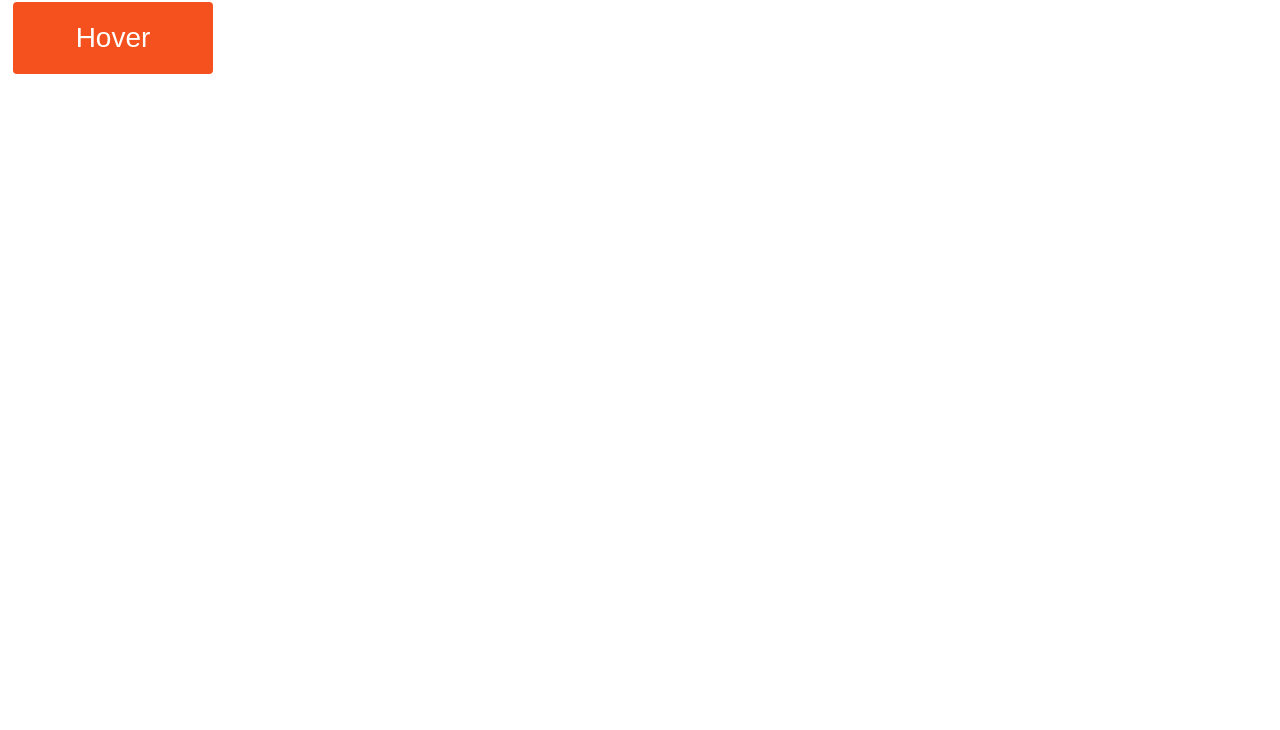
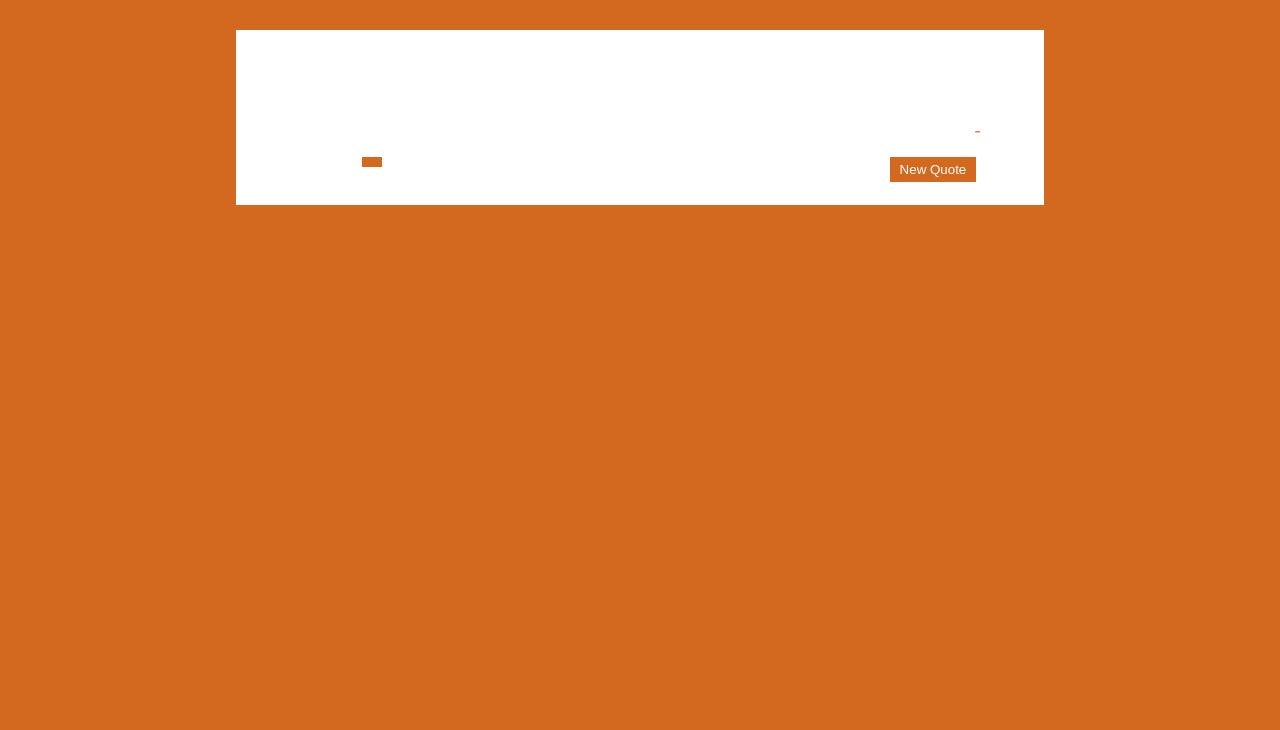
Before and after one commit to edinkolasinac/nit-kurs, a plain HTML site: page index.html in a window 1280 px wide. Shown: the part 70-800 px from the top of the page. Drawn offline with Linux system fonts and the light colour scheme.

Commit message:
radnom tweet

```diff
--- a/index.html
+++ b/index.html
@@ -1,63 +1,35 @@
 <!DOCTYPE html>
 <html lang="en">
+
 <head>
   <meta charset="UTF-8">
   <meta http-equiv="X-UA-Compatible" content="IE=edge">
-  <meta name="viewport" content="width=
+  <meta name="viewport" content="width=device-width, initial-scale=1.0">
+  <title>Document</title>
+  <link rel="stylesheet" href="style.css">
+</head>
 
+<body>
 
+  <h1>Random Quote Generator</h1>
+  <div class="white-box">
+    <div class="quote">
+      <i class="fa fa-quote-left fa-3x"></i>
+      <p class="random-quote"> <span id="text"></span></p>
+    </div>
+    <div class="random-author">- <span id="author"></span>
+    </div>
+    <div class="buttons">
 
-  , initial-scale=1.0">
-  <title>Document</title>
-</head>
-<body>
-  <style>
-    .button {
-      display: inline-block;
-      border-radius: 4px;
-      background-color: #f4511e;
-      border: none;
-      color: #FFFFFF;
-      text-align: center;
-      font-size: 28px;
-      padding: 20px;
-      width: 200px;
-      transition: all 0.5s;
-      cursor: pointer;
-      margin: 5px;
-    }
+      <a id="tweet" href="https://twitter.com/elonmusk" title="Tweet this!"><button class="button"><i
+            class="fa fa-twitter"></i></button></a>
+      <script src="main.js"></script>
+      <div class="new-quote-button">
+        <button class="button" id="new-quote"> New Quote
+      </div>
+    </div>
+  </div>
+</body>
 
-    .button span {
-      cursor: pointer;
-      display: inline-block;
-      position: relative;
-      transition: 0.5s;
-    }
-
-    .button span:after {
-      content: '\00bb';
-      position: absolute;
-      opacity: 0;
-      top: 0;
-      right: -20px;
-      transition: 0.5s;
-    }
-
-    .button:hover span {
-      padding-right: 25px;
-    }
-
-    .button:hover span:after {
-      opacity: 1;
-      right: 0;
-    }
-    </style>
-    </head>
-    <body>
-
-    <h2>Animated Button</h2>
-
-    <button class="button" style="vertical-align:middle"><span>Hover </span></button>
-
-</body>
 </html>
+<!--fixat izvor 5.12-->
--- /dev/null
+++ b/main.js
@@ -0,0 +1,33 @@
+var randomQuote = "";
+var randomAuthor = "";
+
+function getQuote() {
+  $.ajax({
+      url: "https://api.forismatic.com/api/1.0/?method=getQuote&lang=en&format=jsonp&jsonp=?",
+      method: "GET",
+      dataType: "jsonp",
+      success: function(request) {
+        randomQuote = request.quoteText;
+        randomAuthor = request.quoteAuthor;
+        $('#text').html(randomQuote);
+        if (randomAuthor === "")        { randomAuthor="Unknown";
+        }    $('#author').html(randomAuthor);
+ },
+      error: function(xhr, status, error)
+{
+    $('#quoteText').text('Not sure what happened there! Click again to generate a new quote!');
+        $('#quoteAuthor').text('Click Below!');
+}
+  });
+}
+
+
+$(document).ready(function() {
+    $("#new-quote").click(function() {
+      getQuote();
+    });
+   $("#tweet").click(function(){
+    var url="https://twitter.com/intent/tweet?text=\"" + randomQuote + "\" -" + randomAuthor;
+$("#tweet").attr('href', url);
+window.open(url);});
+  });
--- a/style.css
+++ b/style.css
@@ -1,53 +1,45 @@
-<!DOCTYPE html>
-<html>
-<head>
-<style>
-.button {
-  display: inline-block;
-  border-radius: 4px;
-  background-color: #f4511e;
-  border: none;
-  color: #FFFFFF;
+@import  url(https://fonts.googleapis.com/css?family=Montserrat:400,700);
+h1 {
   text-align: center;
-  font-size: 28px;
-  padding: 20px;
-  width: 200px;
-  transition: all 0.5s;
-  cursor: pointer;
-  margin: 5px;
+}
+body {
+  background-color: #D2691E;
+  color: white;
+  font-family: 'Montserrat', sans-serif;
+  font-weight:400;
+}
+.white-box {
+  background-color: #FFFFFF;
+  color: #D2691E;
+  margin: 40px 18%;
+  padding: 5% 5% 5% 10%;
+  font-family: 'Montserrat', sans-serif;
+  font-weight:300;
 }
 
-.button span {
-  cursor: pointer;
-  display: inline-block;
-  position: relative;
-  transition: 0.5s;
+.random-quote {
+  font-size: 1.5em;
+  text-align: center;
+  font-weight: 500;
 }
-
-.button span:after {
-  content: '\00bb';
-  position: absolute;
-  opacity: 0;
-  top: 0;
-  right: -20px;
-  transition: 0.5s;
+.random-author {
+  font-size: 1.2em;
+  text-align: right;
 }
-
-.button:hover span {
-  padding-right: 25px;
+.button {
+  background-color: #D2691E;
+  color: #FFFFFF;
+  border: none;
+  float: left;
+  margin: 15px 5px auto auto;
+  padding: 5px 10px 5px 10px;
 }
-
-.button:hover span:after {
+.button {
   opacity: 1;
-  right: 0;
 }
-</style>
-</head>
-<body>
-
-<h2>Animated Button</h2>
-
-<button class="button" style="vertical-align:middle"><span>Hover </span></button>
-
-</body>
-</html>
+.button:hover {
+  opacity: 0.75;
+}
+.new-quote-button {
+  float: right;
+}
```
